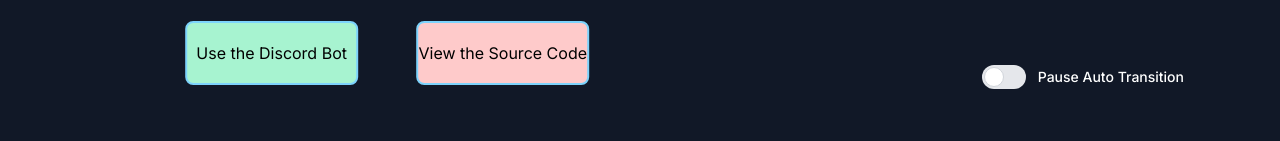
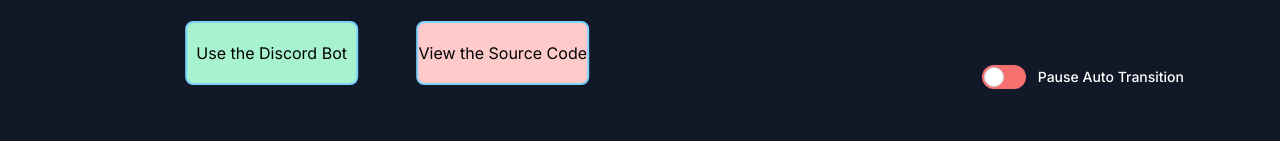
Before and after one commit to chene40/personal-website, a Next.js app: page / in a window 1280 px wide. Shown: the part 583-724 px from the top of the page. Built offline with nearby package versions, Linux system fonts and the light colour scheme.

Commit message:
fix: carousel styling change

```diff
--- a/components/carousel-item.tsx
+++ b/components/carousel-item.tsx
@@ -81,7 +81,7 @@
         </div>
       </div>
       <div className="w-1/2 h-full flex flex-col justify-center items-center ml-12">
-        <video controls>
+        <video controls className="cursor-pointer">
           <source src={demoVideo} type="video/mp4" />
         </video>
       </div>
--- a/components/carousel.tsx
+++ b/components/carousel.tsx
@@ -100,7 +100,7 @@
             onClick={() => setStopAutoPlay(!stopAutoPlay)}
             className="sr-only peer"
           />
-          <div className="w-11 h-6 bg-gray-200 peer-focus:outline-none peer-focus:ring-4 peer-focus:ring-blue-300 dark:peer-focus:ring-blue-800 rounded-full peer dark:bg-gray-700 peer-checked:after:translate-x-full peer-checked:after:border-white after:content-[''] after:absolute after:top-[2px] after:left-[2px] after:bg-white after:border-gray-300 after:border after:rounded-full after:h-5 after:w-5 after:transition-all dark:border-gray-600 peer-checked:bg-blue-600"></div>
+          <div className="w-11 h-6 bg-red-400 rounded-full dark:bg-gray-700 peer-checked:after:translate-x-full peer-checked:after:border-white after:content-[''] after:absolute after:top-[2px] after:left-[2px] after:bg-white after:border-gray-300 after:border after:rounded-full after:h-5 after:w-5 after:transition-all dark:border-gray-600 peer-checked:bg-blue-400"></div>
           <span className="ml-3 text-sm font-medium text-gray-900 dark:text-gray-300 text-white">
             Pause Auto Transition
           </span>
```
